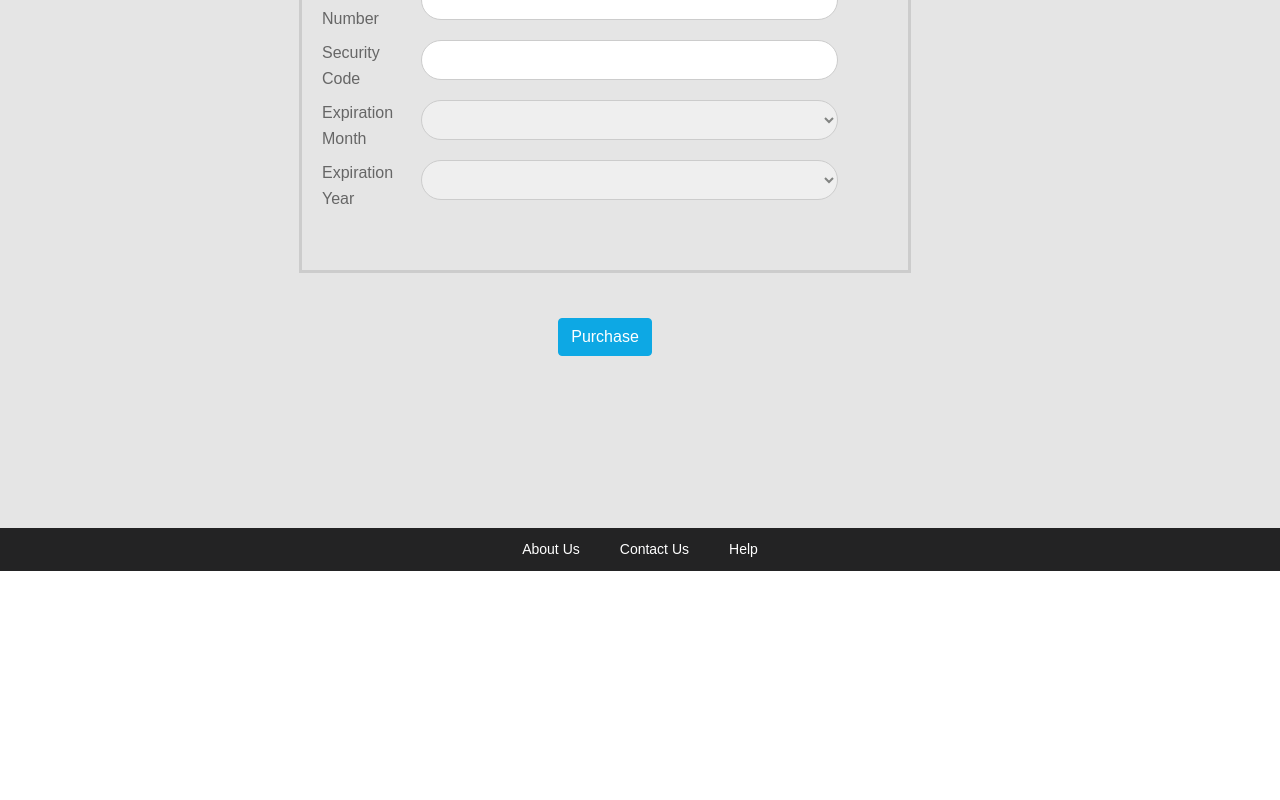
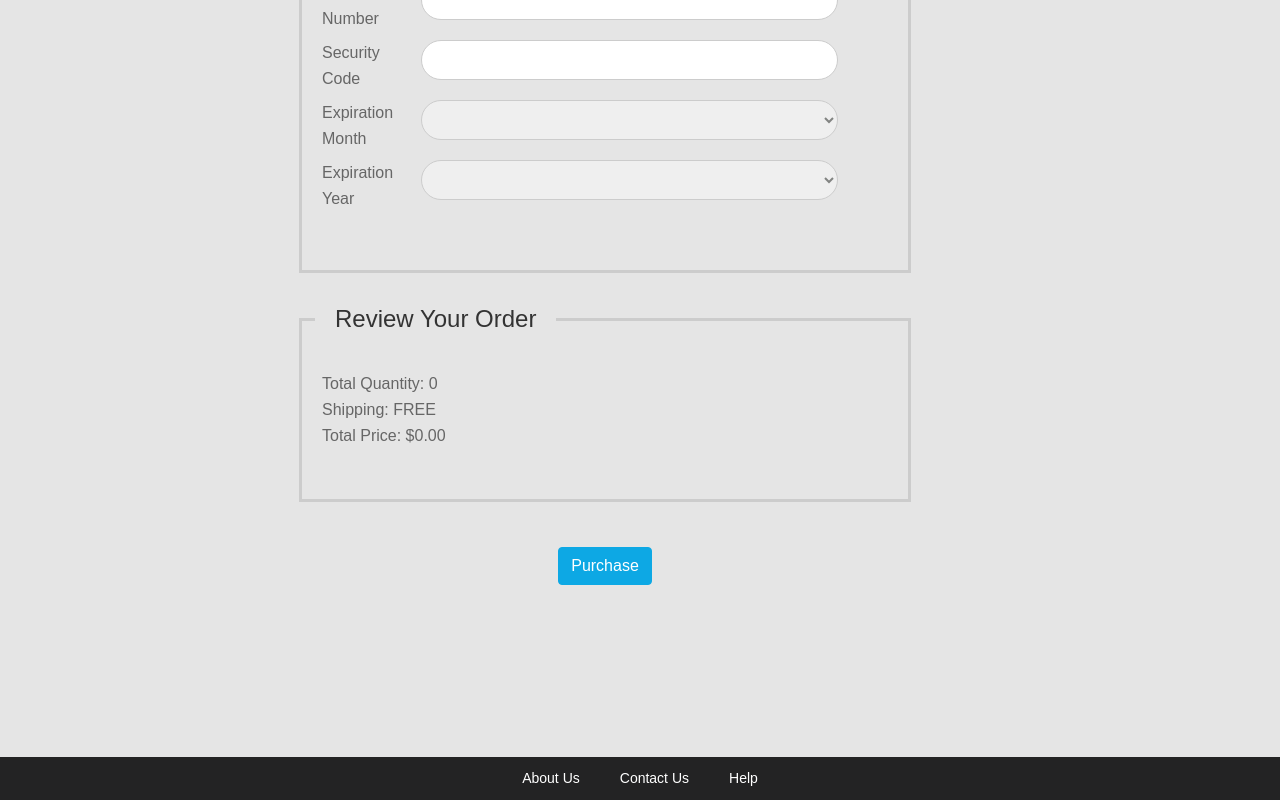
Before and after one commit to ndgndg91/angular-ecommerce, an Angular app: page /checkout in a window 1280 px wide. Shown: the part 1607-2407 px from the top of the page. Before the commit the page ends 2178 px from the top, so only its background shows below. Built offline with nearby package versions, Linux system fonts and the light colour scheme; no server answers.

Commit message:
Review Your Order

```diff
--- a/src/app/components/checkout/checkout.component.html
+++ b/src/app/components/checkout/checkout.component.html
@@ -222,6 +222,17 @@
 
                 </div>
 
+
+                <!-- Order details -->
+                <div class="form-area">
+                    <h3>Review Your Order</h3>
+
+                    <p>Total Quantity: {{ totalQuantity }}</p>
+                    <p>Shipping: FREE</p>
+                    <p>Total Price: {{ totalPrice | currency: 'USD' }}</p>
+
+                </div>
+
                 <!-- submit button -->
                 <div class="text-center">
                     <button type="submit" class="btn btn-info">Purchase</button>
--- a/src/app/components/checkout/checkout.component.ts
+++ b/src/app/components/checkout/checkout.component.ts
@@ -9,6 +9,9 @@
 export class CheckoutComponent implements OnInit {
 
   checkoutFormGroup: FormGroup;
+
+  totalPrice: number = 0;
+  totalQuantity: number = 0;
 
   constructor(private formBuilder: FormBuilder) { }
 
```
